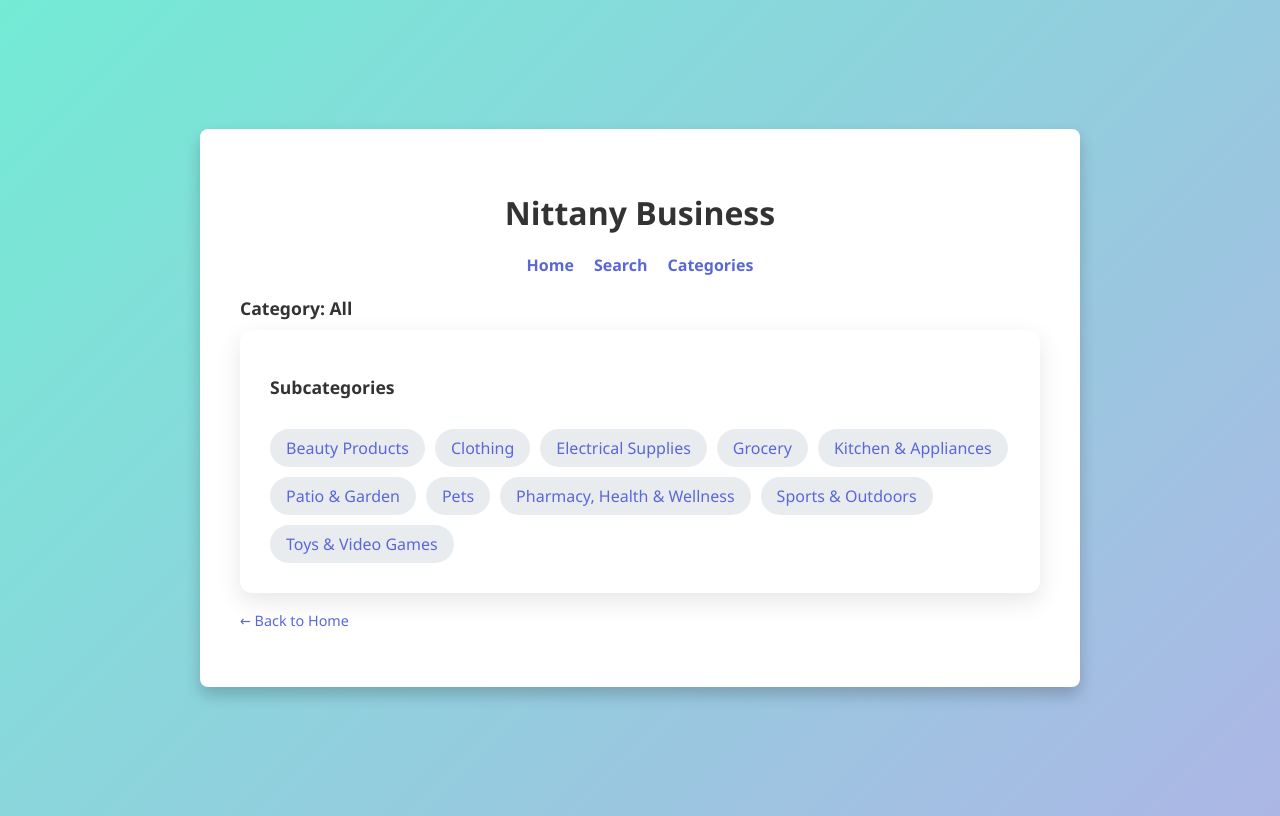
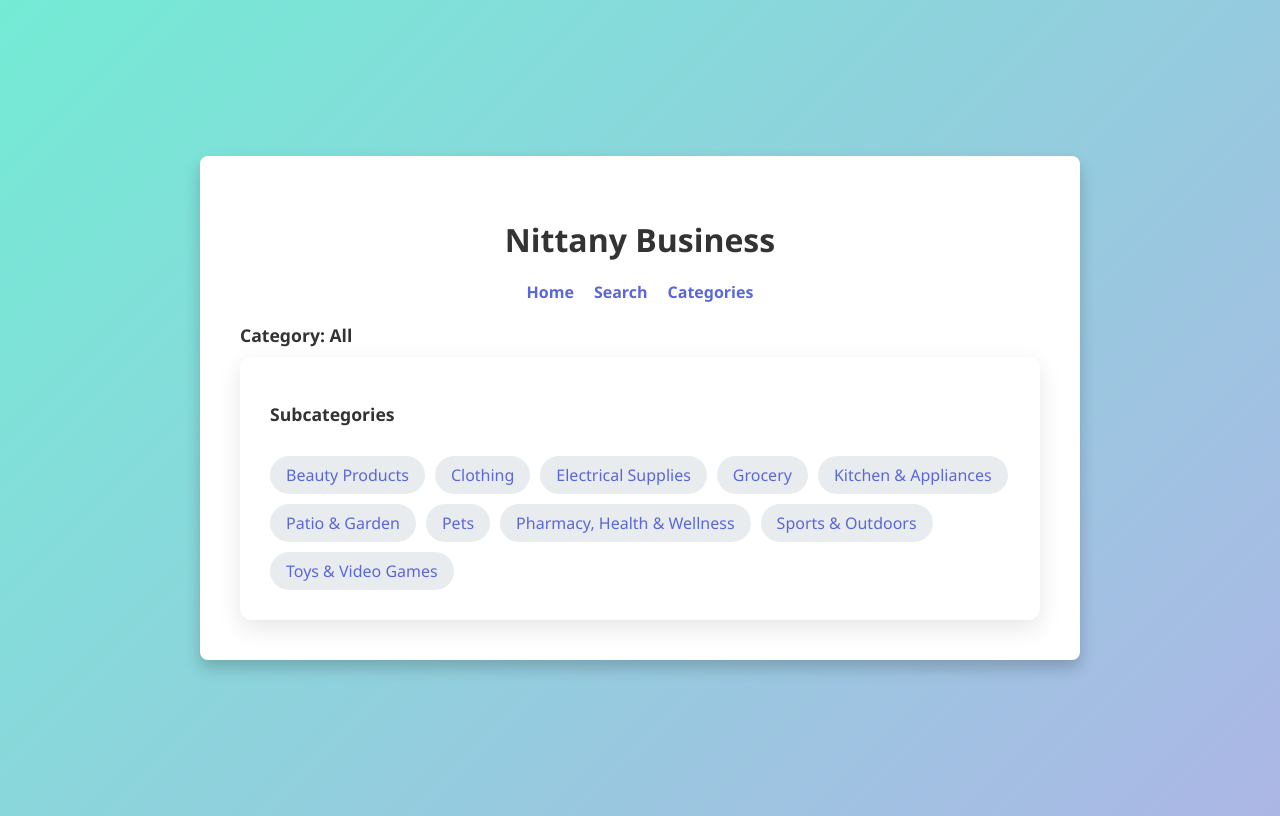
Before and after one commit to Codakshay/KCZA_CMPSC431W_Capstone, a Flask app: page /categories/All in a window 1280 px wide. Run offline with Flask 3, Linux system fonts and the light colour scheme; data comes from the database, SQL or seed files in the repository.

Commit message:
Removed back to home from categories

```diff
--- a/templates/categories.html
+++ b/templates/categories.html
@@ -171,8 +171,6 @@
               {% endif %}
             {% endif %}
         </div>
-
-        <p><a class="back-link" href="{{ url_for('index') }}">← Back to Home</a></p>
     </div>
 </body>
 </html>
```
